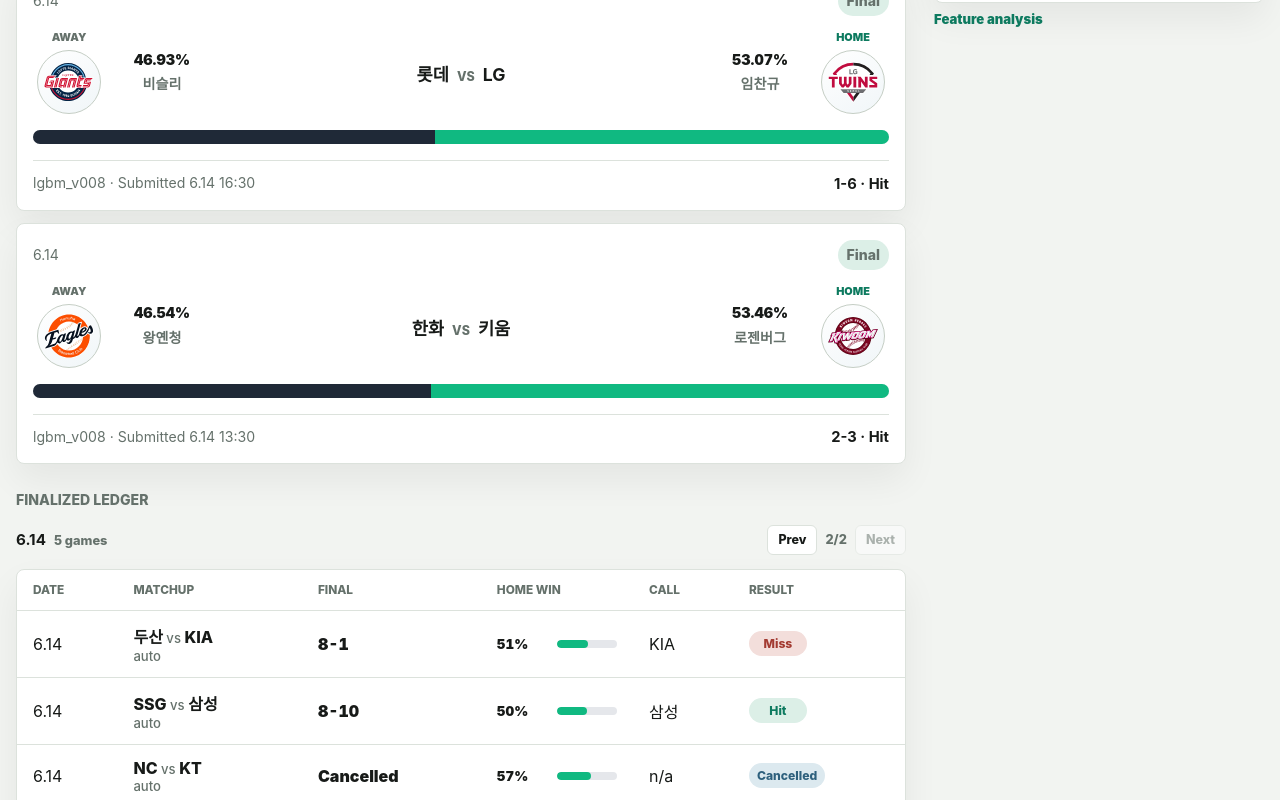
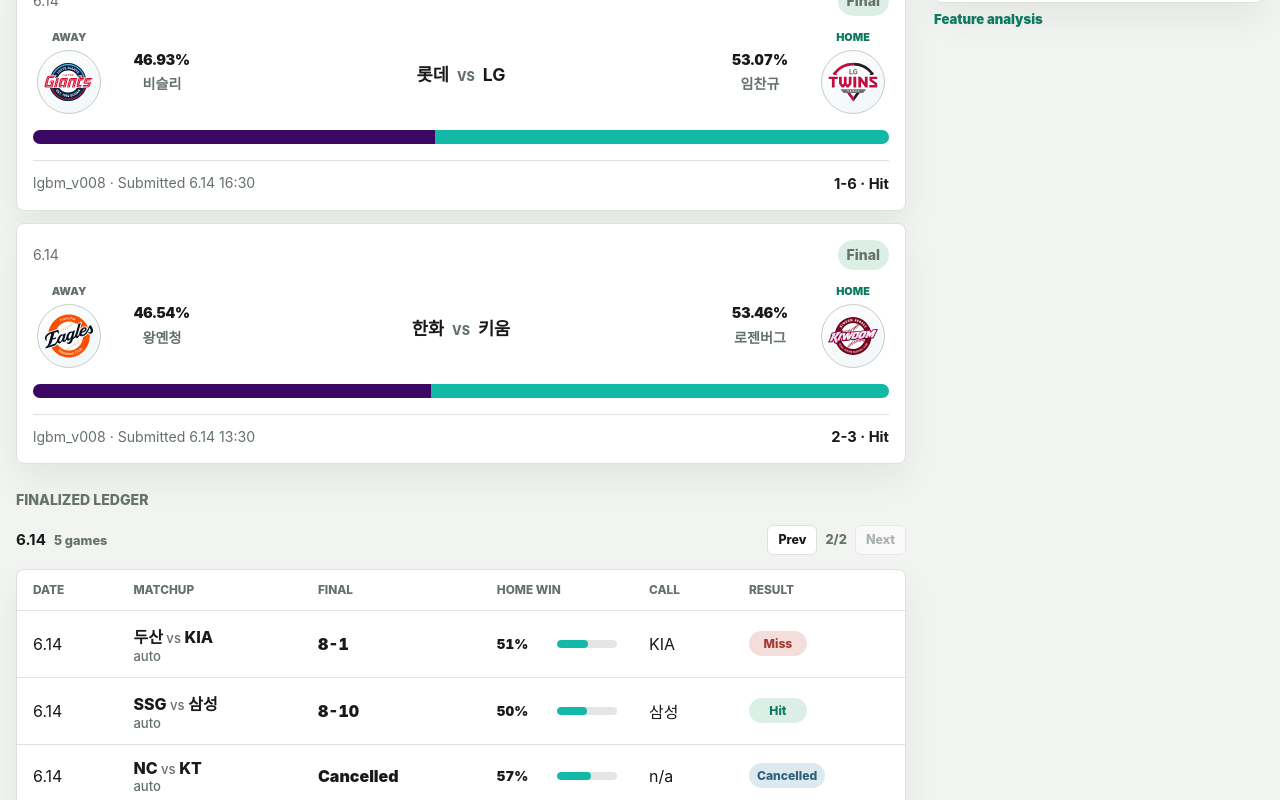
Before and after one commit to Berry-mas/statiz-kbo-win-prediction, a Next.js app in the folder web/: page / in a window 1280 px wide. Shown: the part 1480-2280 px from the top of the page. Built offline with nearby package versions, Linux system fonts and the light colour scheme; no server answers.

Commit message:
Use plum teal probability bars

```diff
--- a/web/app/globals.css
+++ b/web/app/globals.css
@@ -583,7 +583,7 @@ h3 {
   height: 14px;
   overflow: hidden;
   border-radius: 999px;
-  background: #e5e7eb;
+  background: #e7e5e4;
 }
 
 .matchup-probability-bar i {
@@ -592,11 +592,11 @@ h3 {
 }
 
 .away-probability {
-  background: #1f2937;
+  background: #3b0764;
 }
 
 .home-probability {
-  background: #10b981;
+  background: #14b8a6;
 }
 
 .submission-seal {
@@ -658,14 +658,14 @@ h3 {
   height: 8px;
   overflow: hidden;
   border-radius: 999px;
-  background: #e5e7eb;
+  background: #e7e5e4;
 }
 
 .probability i {
   display: block;
   height: 100%;
   border-radius: inherit;
-  background: #10b981;
+  background: #14b8a6;
 }
 
 .status-pill {
```
